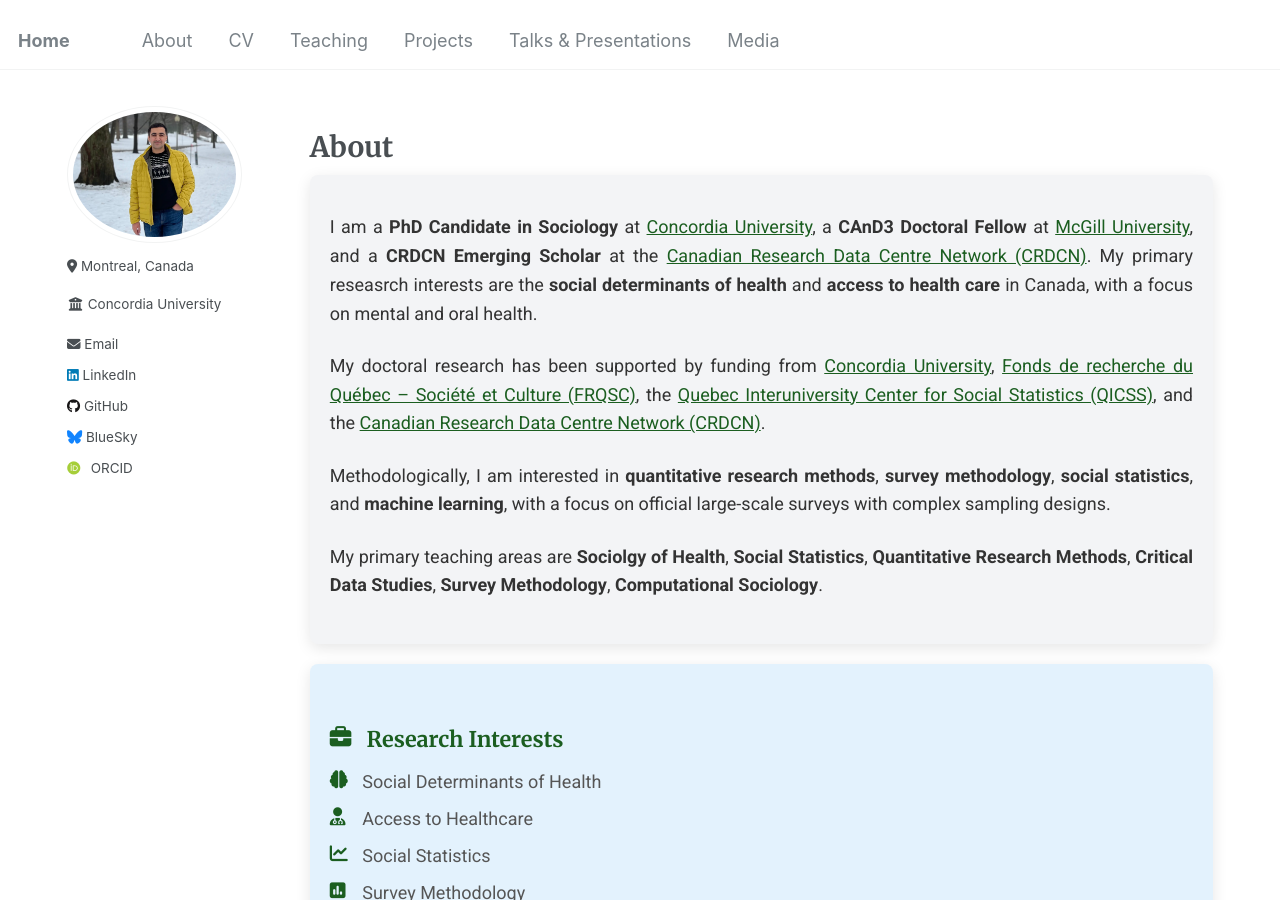
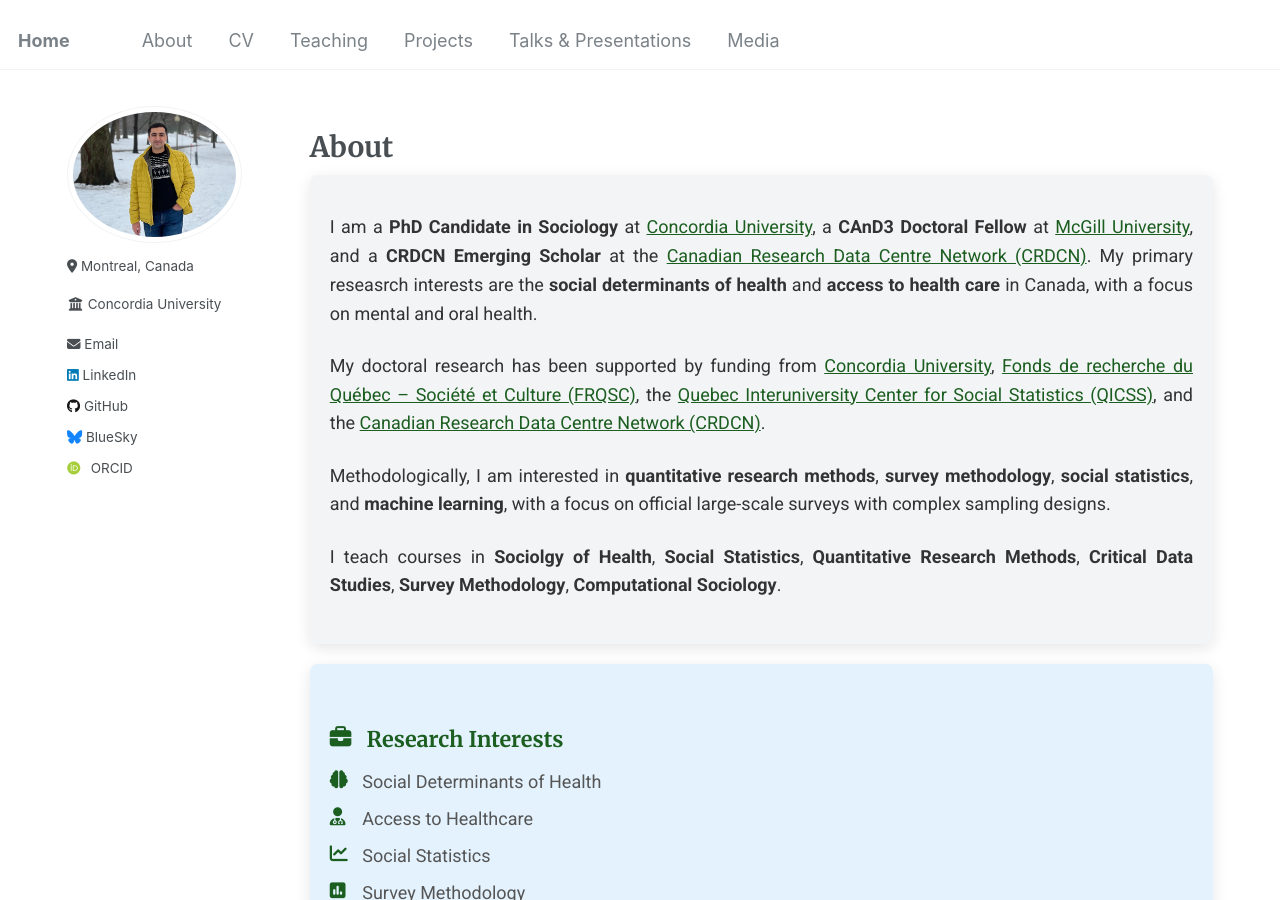
Before and after one commit to Mohsnmonji/mohsnmonji.github.io, a Jekyll site: the page built from about-me.md, in a window 1280 px wide and 900 px high. Built offline with Jekyll 4.4.1, drawn with Linux system fonts in a browser that asks for light colours; some web fonts are replaced.

Commit message:
Update about-me.md

```diff
--- a/about-me.md
+++ b/about-me.md
@@ -109,7 +109,7 @@ author_profile: true
     <strong>social statistics</strong>, and <strong>machine learning</strong>, with a focus on official large-scale surveys with complex sampling designs.
   </p>
  <p>
-    My primary teaching areas are <strong>Sociolgy of Health</strong>,
+    I teach courses in <strong>Sociolgy of Health</strong>,
     <strong>Social Statistics</strong>, <strong>Quantitative Research Methods</strong>, <strong>Critical Data Studies</strong>,
     <strong>Survey Methodology</strong>, <strong>Computational Sociology</strong>.
 </p>
```
